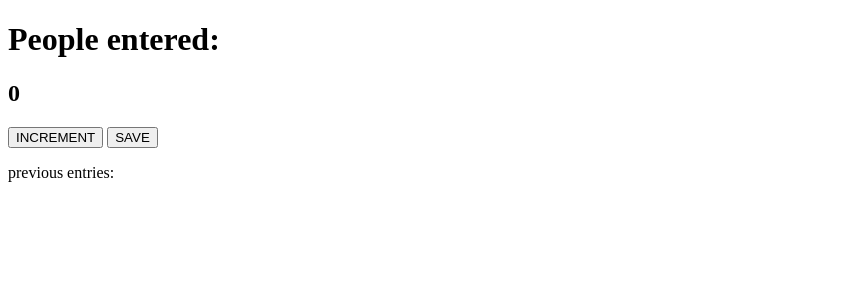
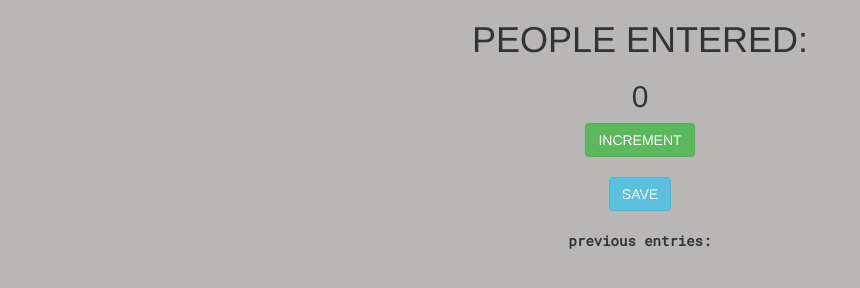
Before and after one commit to AchalChauhan/JavaScript-Practice-Projects, a plain HTML site: page Pressenger counter app/index.html in a window 1280 px wide. Shown: the whole page, without its empty margins (0-860 px from the left). Drawn offline with nearby package versions, Linux system fonts and the light colour scheme.

Commit message:
CSS UPDATE

```diff
--- a/Pressenger counter app/index.html
+++ b/Pressenger counter app/index.html
@@ -4,13 +4,17 @@
   <meta charset="UTF-8">
   <meta http-equiv="X-UA-Compatible" content="IE=edge">
   <meta name="viewport" content="width=device-width, initial-scale=1.0">
-  <title>Document</title>
+  <title>Passenger Counter</title>
+  <link rel="stylesheet" href="style.css">
+  <link rel="stylesheet" href="https://maxcdn.bootstrapcdn.com/bootstrap/3.4.1/css/bootstrap.min.css">
 </head>
 <body>
-  <h1>People entered:</h1>
+  <h1>PEOPLE ENTERED:</h1>
   <h2 id="count-el">0</h2>
-  <button id="increment-btn" onclick="increment()" >INCREMENT</button>
-  <button id="save-btn" onclick="save()" >SAVE</button>
+  <button type="button" class="btn btn-success" id="increment-btn" onclick="increment()" >INCREMENT</button>
+  <br><br>
+  <button id="save-btn" class="btn btn-info" onclick="save()" >SAVE</button>
+  <br><br>
   <p id="save-el" >previous entries: </p>
 </body>
 <script src="index.js"></script>
--- /dev/null
+++ b/Pressenger counter app/style.css
@@ -0,0 +1,14 @@
+@import url('https://fonts.googleapis.com/css2?family=Roboto+Mono&display=swap');
+*{
+    text-align: center;
+    font-family: 'Roboto Mono', monospace;
+}
+body{
+    background-color: #1a0f0f4d !important;
+}
+h1{
+    text-align: center;
+}
+p{
+    font-weight: bold;
+}
```
